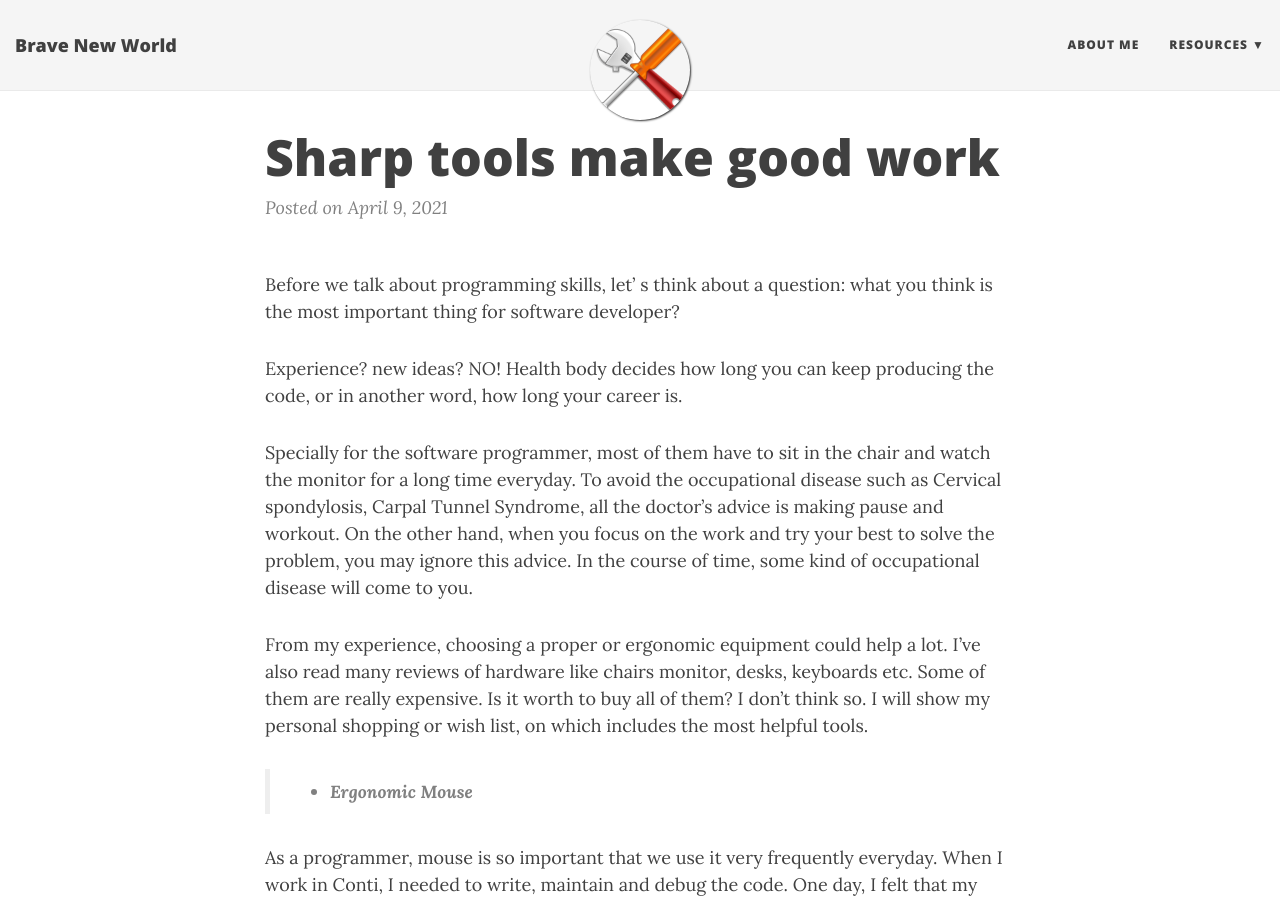
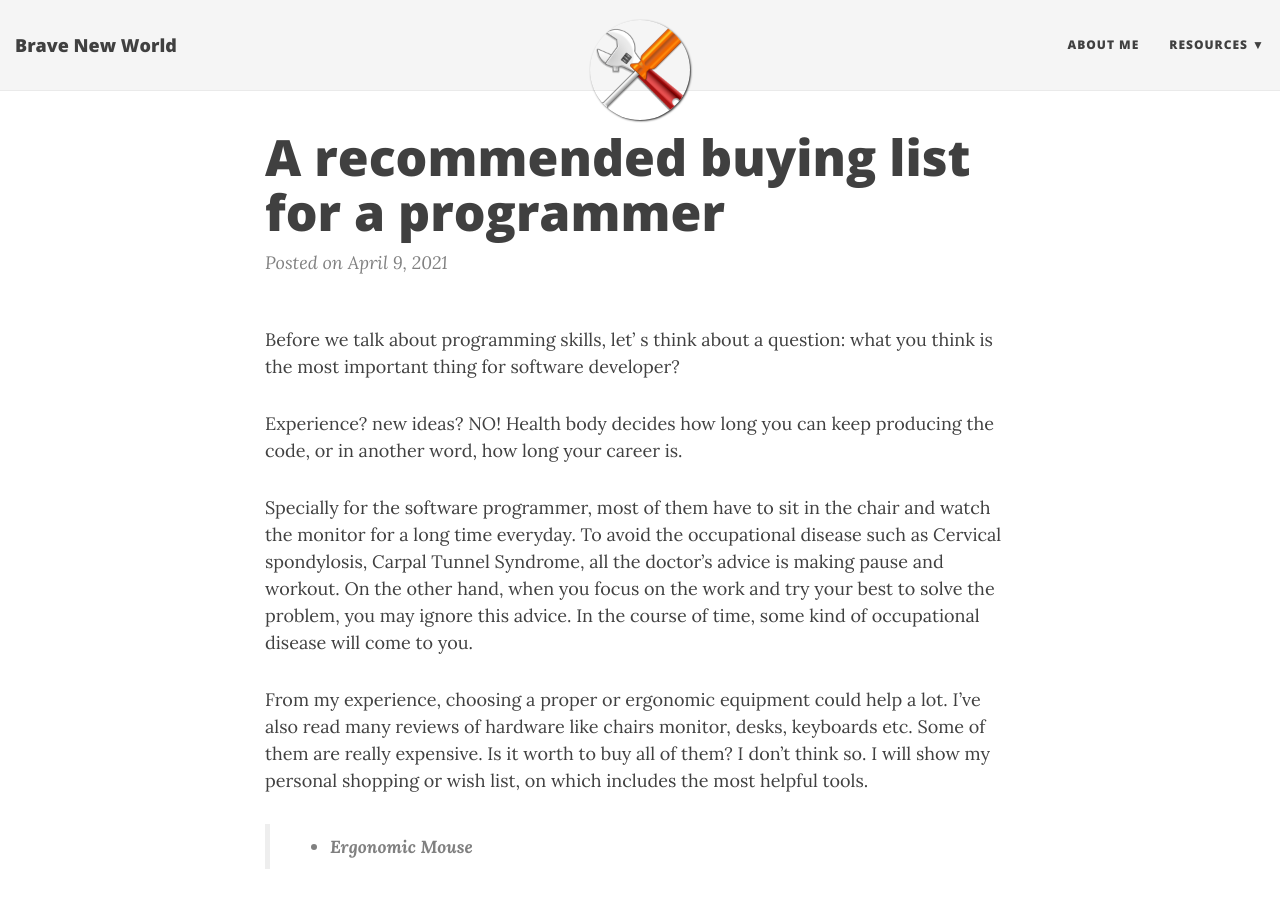
Before and after one commit to hanyang1986/hanyang1986.github.io, a Jekyll site: the page built from _posts/2021-04-09-Sharp-tools-make-good-work.md, in a window 1280 px wide and 900 px high. Built offline with Jekyll 4.4.1, drawn with Linux system fonts in a browser that asks for light colours; nearby versions of some CDN libraries.

Commit message:
change the title

```diff
--- a/_posts/2021-04-09-Sharp-tools-make-good-work.md
+++ b/_posts/2021-04-09-Sharp-tools-make-good-work.md
@@ -1,6 +1,6 @@
 ---
 layout: post
-title: Sharp tools make good work
+title: A recommended buying list for a  programmer
 image: /img/090421.png
 comments: true
 ---
```
